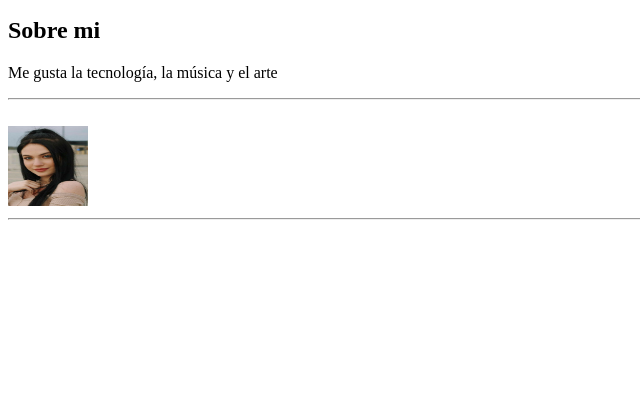
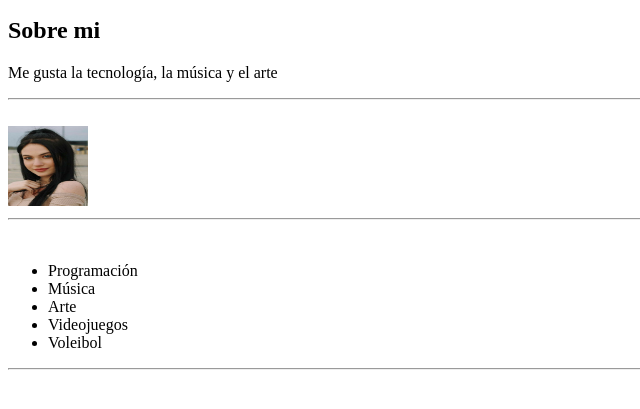
Before and after one commit to HeinnySCM/MiPrimeraPaginaWeb, a plain HTML site: page index.html in a window 1280 px wide. Shown: the part 101-510 px from the top of the page, without its empty margins (0-640 px from the left). Drawn offline with Linux system fonts and the light colour scheme.

Commit message:
Crear Lista de intereses

```diff
--- a/index.html
+++ b/index.html
@@ -18,6 +18,16 @@
     <img src="./images/perfil.jpg" alt="Foto de perfil" width="80" height="80">
     <hr>
     <br>
+    <!--Listas-->
+    <ul>
+        <li>Programación</li>
+        <li>Música</li>
+        <li>Arte</li>
+        <li>Videojuegos</li>
+        <li>Voleibol</li>
+    </ul>
+    <hr>
+    <br>
 
 </body>
 </html>
```
